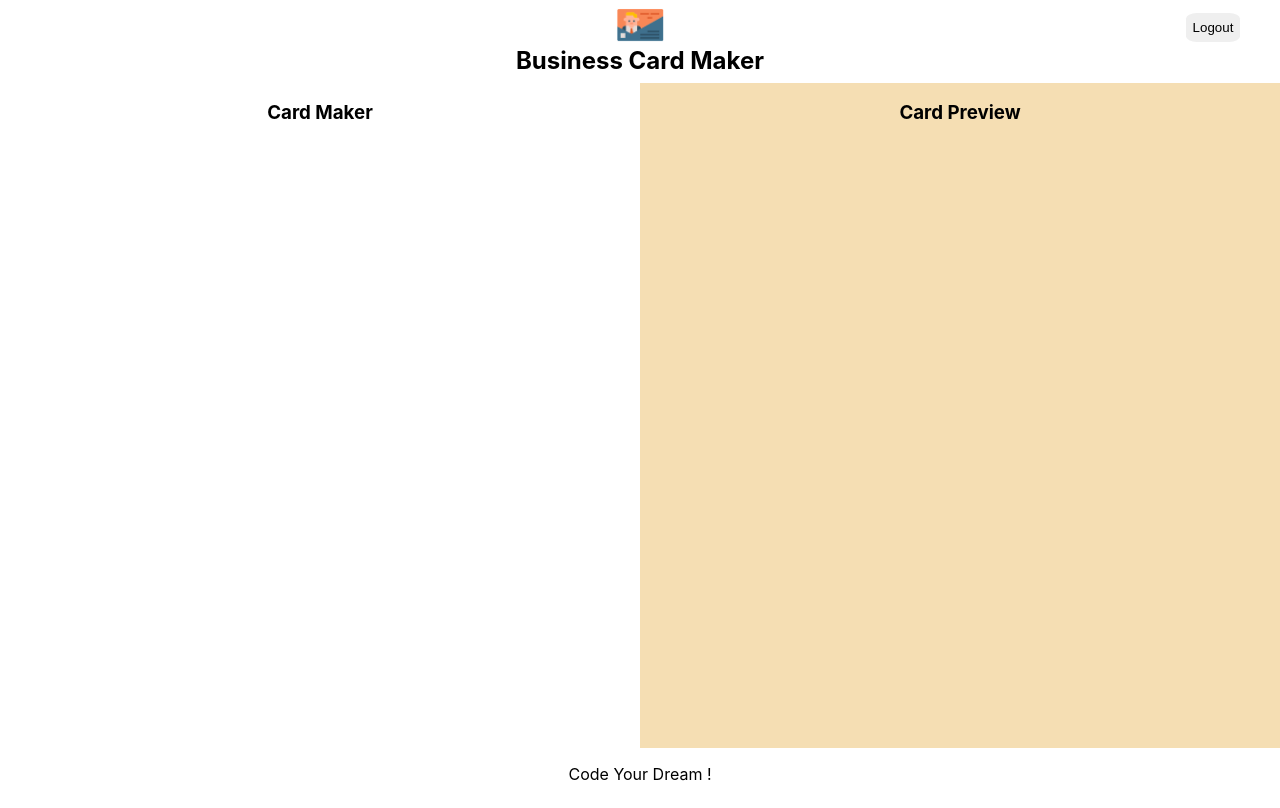
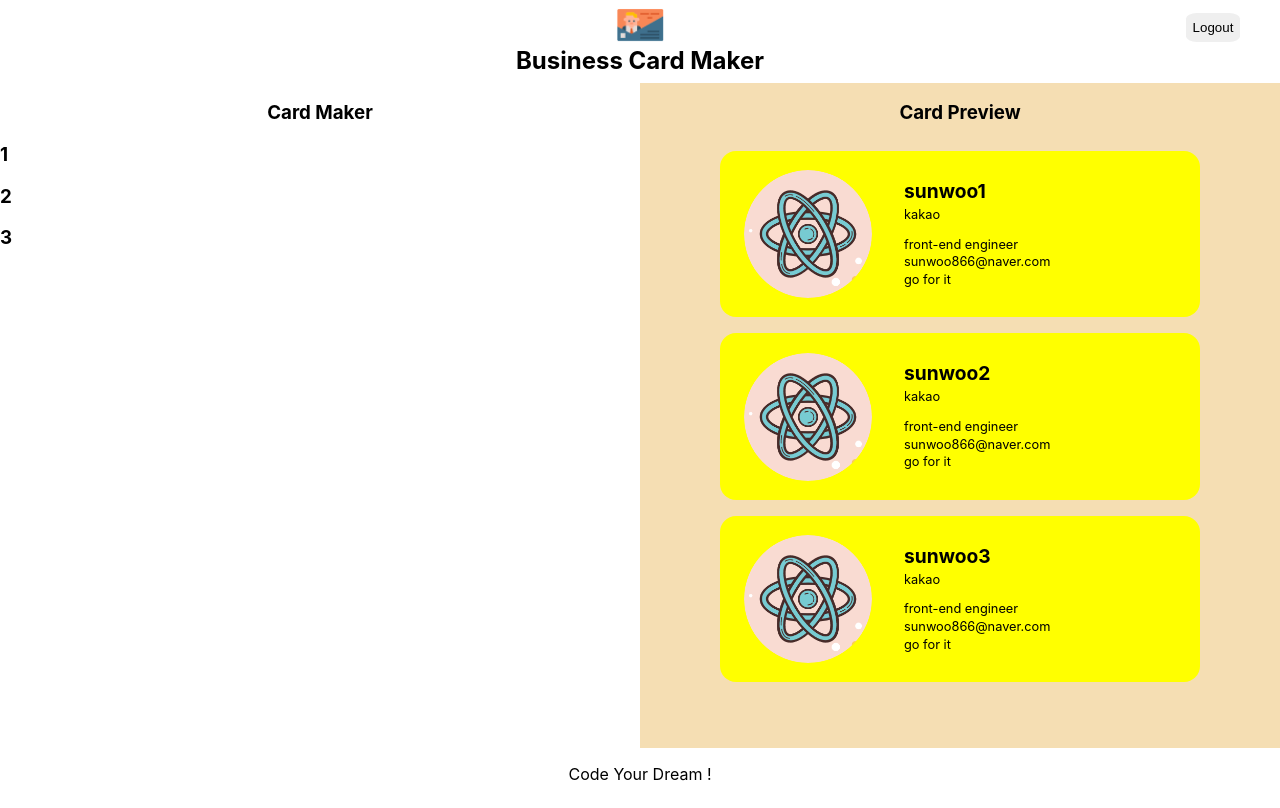
Before and after one commit to stillgood96/card-maker, a React (Create React App) app: page /maker in a window 1280 px wide. Built offline with nearby package versions, Linux system fonts and the light colour scheme; no server answers; sample sign-in values are in the browser's storage.

Commit message:
maker card UI

```diff
--- a/src/common/colors.css
+++ b/src/common/colors.css
@@ -8,3 +8,6 @@
 @value makerShadow: rgba(217, 217, 217, 1);
 @value makerColorful: linear-gradient(166deg, rgba(237, 193, 211, 1) 0%,rgba(212, 149, 161, 1) 60%, rgba(162, 63, 63, 1) 100%, rgba(127, 188, 242, 1) 100%);
 @value makerWheat: wheat;
+@value makerShadow: rgba(235, 151, 77, 1);
+@value makerColorful: linear-gradient(0deg, rgba(34,193,195,1) 0%, rgba(253,187,45,1) 100%);
+@value makerWheat: wheat;
--- /dev/null
+++ b/src/components/card/card.jsx
@@ -0,0 +1,39 @@
+import React from "react";
+import styles from "./card.module.css";
+
+const Card = ({ card }) => {
+  const DEFAULT_IMAGE = "/images/default_logo.png";
+
+  const { id, name, company, theme, title, email, message, fileName, fileURL } =
+    card;
+
+  const url = fileURL || DEFAULT_IMAGE;
+
+  return (
+    <li className={`${styles.card} ${getStyles(theme)}`}>
+      <img className={styles.avatar} src={url} alt="profile photo" />
+      <div className={styles.info}>
+        <h1 className={styles.name}>{name}</h1>
+        <p className={styles.company}>{company}</p>
+        <p className={styles.title}>{title}</p>
+        <p className={styles.email}>{email}</p>
+        <p className={styles.message}>{message}</p>
+      </div>
+    </li>
+  );
+};
+
+function getStyles(theme) {
+  switch (theme) {
+    case "dark":
+      return styles.dark;
+    case "light":
+      return styles.light;
+    case "colorful":
+      return styles.colorful;
+    default:
+      throw new Error(`unknown theme: ${theme}`);
+  }
+}
+
+export default Card;
--- /dev/null
+++ b/src/components/card/card.module.css
@@ -0,0 +1,67 @@
+@value makerShadow,makerBlack,makerWhite,makerColorful,makerWheat from '../../common/colors.css';
+
+.card {
+  width: 100%;
+  display: flex;
+  align-items: center;
+  background-color: yellow;
+  margin-bottom: 1em;
+  border-radius: 1em;
+  padding: 0.2em 0;
+  box-shadow: -5px 7px 5px 0px makerShadow;
+  max-width: 30rem;
+}
+
+.card.dark {
+  background-color: makerBlack;
+  color: makerWhite;
+}
+
+.card.light {
+  background-color: makerWhite;
+  color: makerBlack;
+}
+.card.colorful {
+  background: makerColorful;
+  color: makerBlack;
+}
+
+.avatar {
+  width: 10em;
+  height: 10em;
+  padding: 1em;
+  margin-left: 0.5em;
+  margin-right: 1em;
+  border-radius: 50%;
+}
+
+.info {
+  width: 100%;
+}
+
+.name,
+.company,
+.title,
+.email,
+.message {
+  margin: 0;
+  font-size: 0.8rem;
+  margin-bottom: 0.2em;
+}
+
+.name {
+  font-size: 1.2rem;
+}
+
+.company {
+  margin-bottom: 1em;
+}
+
+.company::after {
+  content: "";
+  display: block;
+  width: 90%;
+  height: 2px;
+  background-color: makerWheat;
+  transform: translateY(0.5em);
+}
--- /dev/null
+++ b/src/components/card_edit_form/card_edit_form.jsx
@@ -0,0 +1,6 @@
+import React from "react";
+import styles from "./card_edit_form.module.css";
+
+const CardEditForm = ({ card }) => <h1>{card.id}</h1>;
+
+export default CardEditForm;
--- a/src/components/editor/editor.jsx
+++ b/src/components/editor/editor.jsx
@@ -1,9 +1,14 @@
 import React from "react";
+import Card from "../card/card";
+import CardEditForm from "../card_edit_form/card_edit_form";
 import styles from "./editor.module.css";
 
-const Editor = (props) => (
+const Editor = ({ cards }) => (
   <section className={styles.editor}>
     <h1 className={styles.title}>Card Maker</h1>
+    {cards.map((card) => (
+      <CardEditForm card={card} />
+    ))}
   </section>
 );
 
--- a/src/components/maker/maker.jsx
+++ b/src/components/maker/maker.jsx
@@ -1,4 +1,4 @@
-import React, { useEffect } from "react";
+import React, { useEffect, useState } from "react";
 import { useHistory } from "react-router";
 import Editor from "../editor/editor";
 import Footer from "../footer/footer";
@@ -7,6 +7,41 @@
 import styles from "./maker.module.css";
 
 const Maker = ({ authService }) => {
+  const [cards, useCards] = useState([
+    {
+      id: "1",
+      name: "sunwoo1",
+      company: "kakao",
+      theme: "dark",
+      title: "front-end engineer",
+      email: "sunwoo866@naver.com",
+      message: "go for it",
+      fileName: "sunwoo",
+      fileURL: null,
+    },
+    {
+      id: "2",
+      name: "sunwoo2",
+      company: "kakao",
+      theme: "light",
+      title: "front-end engineer",
+      email: "sunwoo866@naver.com",
+      message: "go for it",
+      fileName: "sunwoo",
+      fileURL: null,
+    },
+    {
+      id: "3",
+      name: "sunwoo3",
+      company: "kakao",
+      theme: "colorful",
+      title: "front-end engineer",
+      email: "sunwoo866@naver.com",
+      message: "go for it",
+      fileName: "sunwoo",
+      fileURL: null,
+    },
+  ]);
   const history = useHistory();
 
   const onLogout = () => {
@@ -25,8 +60,8 @@
     <section className={styles.maker}>
       <Header onLogout={onLogout} />
       <div className={styles.container}>
-        <Editor />
-        <Preview />
+        <Editor cards={cards} />
+        <Preview cards={cards} />
       </div>
       <Footer />
     </section>
--- a/src/components/preview/preview.jsx
+++ b/src/components/preview/preview.jsx
@@ -1,9 +1,15 @@
 import React from "react";
+import Card from "../card/card";
 import styles from "./preview.module.css";
 
-const Preview = (props) => (
+const Preview = ({ cards }) => (
   <section className={styles.preview}>
     <h1 className={styles.title}>Card Preview</h1>
+    <ul className={styles.cards}>
+      {cards.map((card) => (
+        <Card card={card} />
+      ))}
+    </ul>
   </section>
 );
 
--- a/src/components/preview/preview.module.css
+++ b/src/components/preview/preview.module.css
@@ -11,3 +11,12 @@
   margin-bottom: 1em;
   color: makerGreen;
 }
+
+.cards {
+  width: 100%;
+  height: 100%;
+  padding: 0.5em 2em;
+  display: flex;
+  flex-direction: column;
+  align-items: center;
+}
```
Also changed, not shown: src/components/card_edit_form/card_edit_form.module.css (added).
